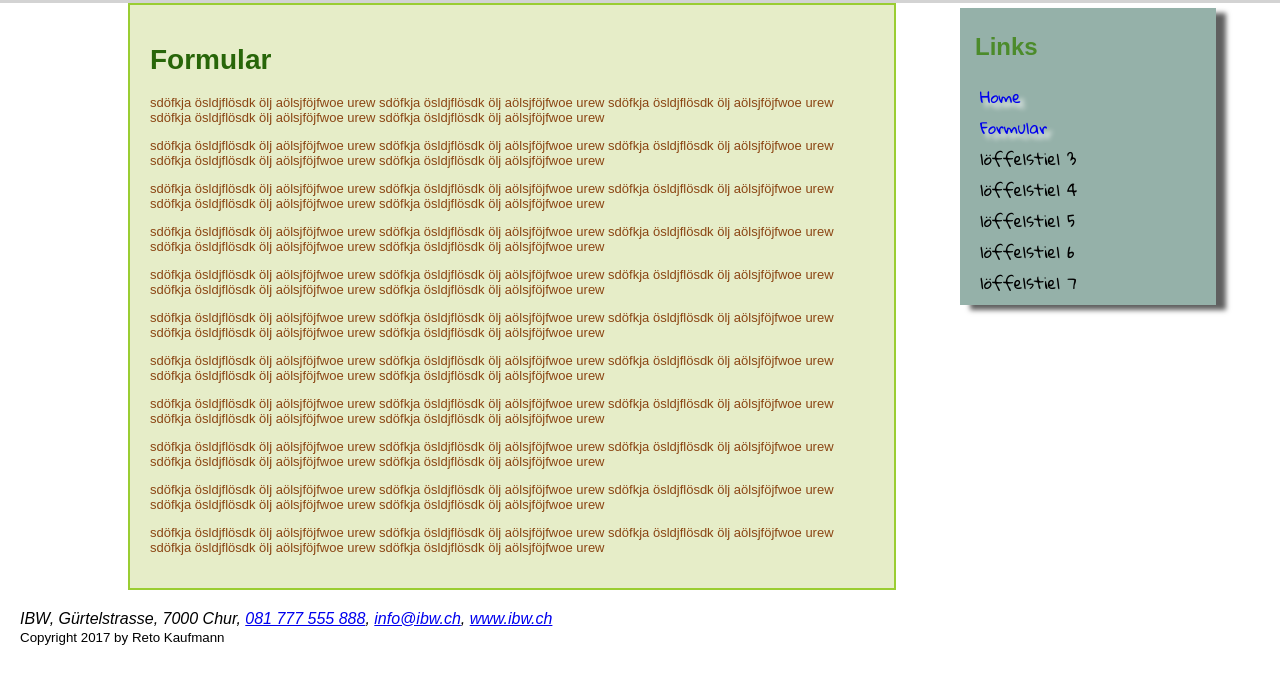
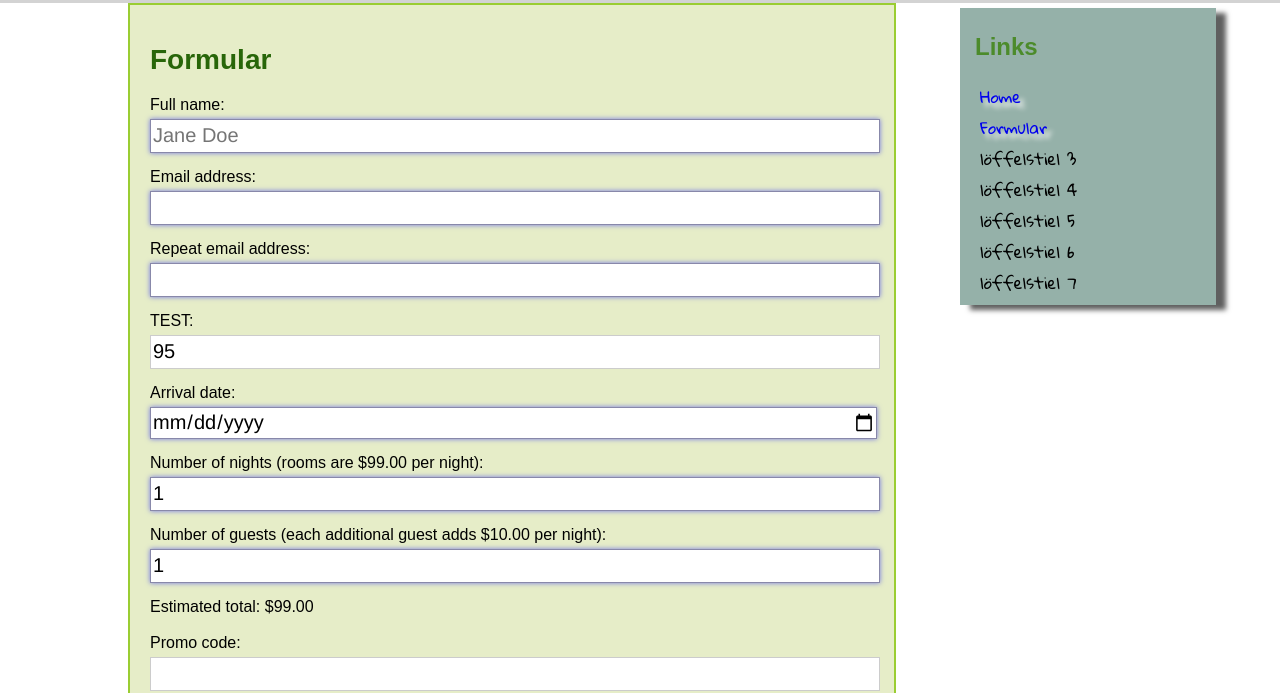
Before and after one commit to Reto7/htmlcss, a plain HTML site: page html/formular.html in a window 1280 px wide. Shown: the part 107-800 px from the top of the page. Drawn offline with Linux system fonts and the light colour scheme; a web font is replaced by a local one.

Commit message:
formular v1

```diff
--- a/html/css/style.css
+++ b/html/css/style.css
@@ -203,3 +203,42 @@ img {
         width: 100%;
     }
 }
+
+
+/* formular */
+
+:required {
+    border-color: #88a;
+    -webkit-box-shadow: 0 0 5px rgba(0, 0, 255, .5);
+    -moz-box-shadow: 0 0 5px rgba(0, 0, 255, .5);
+    -o-box-shadow: 0 0 5px rgba(0, 0, 255, .5);
+    -ms-box-shadow: 0 0 5px rgba(0, 0, 255, .5);
+    box-shadow: 0 0 5px rgba(0, 0, 255, .5);
+}
+
+form {
+    width: 100%;
+    margin: 20px auto;
+}
+
+label {
+    width: 100%;
+}
+
+input {
+    font-family: "Helvetica Neue", Helvetica, Arial, sans-serif;
+    border:1px solid #ccc;
+    font-size:20px;
+    width: 100%;
+    min-height:30px;
+    display:block;  /* weshalb geht das nicht ?? */
+    margin-bottom:15px;
+    margin-top:5px;
+    outline: none;
+
+}
+
+input[type=submit] {
+    background:none;
+    padding:10px;
+}
--- a/html/formular.html
+++ b/html/formular.html
@@ -32,6 +32,56 @@
     <main>
         <!-- ausserhalb article, nur 1x ein H1 setzten -->
         <h1>Formular</h1>
+
+        <form oninput="total.value = (nights.valueAsNumber * 99) +
+                        ((guests.valueAsNumber - 1) * 10)">
+
+            <label>Full name:</label>
+            <input type="text" id="full_name" name="full_name" placeholder="Jane Doe" required>
+
+            <label>Email address:</label>
+            <input type="email" id="email_addr" name="email_addr" required>
+
+            <label>Repeat email address:</label>
+            <input type="email" id="email_addr_repeat" name="email_addr_repeat" required
+                   oninput="check(this)">
+
+            <label>TEST:</label>
+            <input type="meter" id="test" name="test" min="0" low="40" high="90" max="100" value="95">
+
+            <label>Arrival date:</label>
+            <input type="date" id="arrival_dt" name="arrival_dt" required>
+
+            <label>Number of nights (rooms are $99.00 per night):</label>
+            <input type="number" id="nights" name="nights" value="1" min="1" max="30" required>
+
+            <label>Number of guests (each additional guest adds $10.00 per night):</label>
+            <input type="number" id="guests" name="guests" value="1" min="1" max="4" required>
+
+            <label>Estimated total:</label>
+            $<output id="total" name="total">99</output>.00
+            <br><br>
+
+            <label>Promo code:</label>
+            <input type="text" id="promo" name="promo" pattern="[A-Za-z0-9]{6}"
+                   title="Promo codes consist of 6 alphanumeric characters.">
+
+            <input type="submit" value="Request Reservation" />
+        </form>
+
+        <script>
+            function check(input) {
+                if (input.value != document.getElementById('email_addr').value) {
+                    input.setCustomValidity('The two email addresses must match.');
+                } else {
+                    // input is valid -- reset the error message
+                    input.setCustomValidity('');
+                }
+            }
+        </script>
+
+
+        <h2>hier wieder Text</h2>
         <p>sdöfkja ösldjflösdk ölj aölsjföjfwoe urew sdöfkja ösldjflösdk ölj aölsjföjfwoe urew sdöfkja ösldjflösdk ölj aölsjföjfwoe urew sdöfkja ösldjflösdk ölj aölsjföjfwoe urew sdöfkja ösldjflösdk ölj aölsjföjfwoe urew </p>
         <p>sdöfkja ösldjflösdk ölj aölsjföjfwoe urew sdöfkja ösldjflösdk ölj aölsjföjfwoe urew sdöfkja ösldjflösdk ölj aölsjföjfwoe urew sdöfkja ösldjflösdk ölj aölsjföjfwoe urew sdöfkja ösldjflösdk ölj aölsjföjfwoe urew </p>
         <p>sdöfkja ösldjflösdk ölj aölsjföjfwoe urew sdöfkja ösldjflösdk ölj aölsjföjfwoe urew sdöfkja ösldjflösdk ölj aölsjföjfwoe urew sdöfkja ösldjflösdk ölj aölsjföjfwoe urew sdöfkja ösldjflösdk ölj aölsjföjfwoe urew </p>
```
Also changed, not shown: 1 other file.
